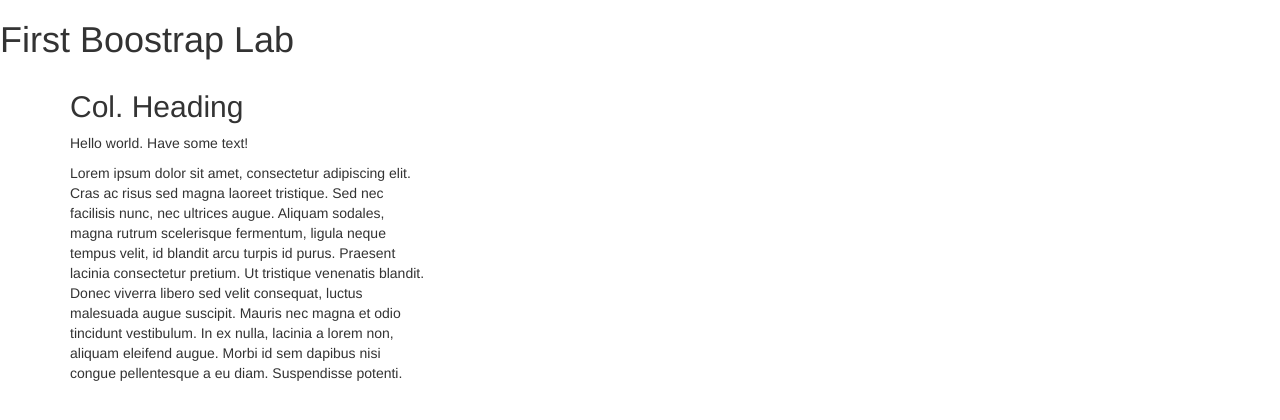
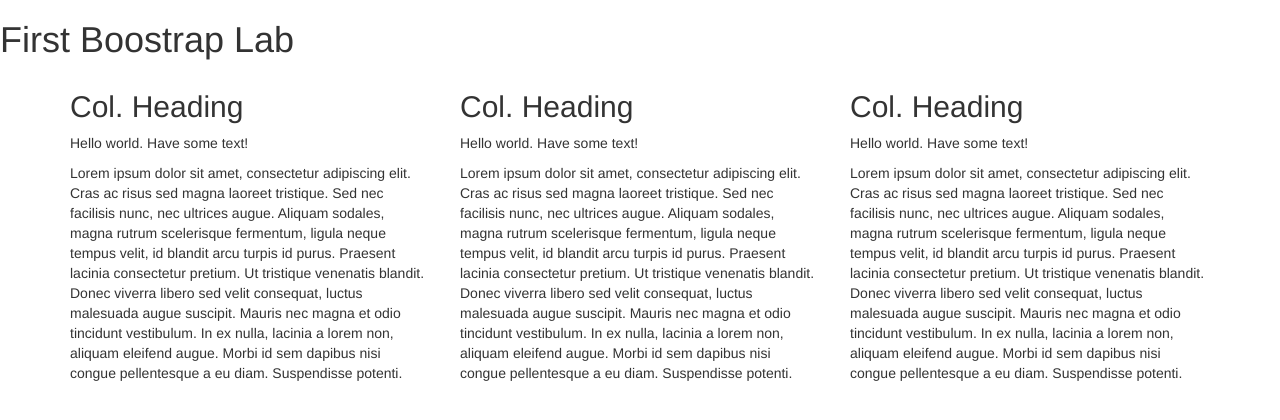
Before and after one commit to gwang1210/first-bs-demo, a plain HTML site: page index.html in a window 1280 px wide. Drawn offline with nearby package versions, Linux system fonts and the light colour scheme.

Commit message:
Update index.html

```diff
--- a/index.html
+++ b/index.html
@@ -21,8 +21,22 @@
     <h1>First Boostrap Lab</h1>
 
     <div class="container">
-      <div class="row">
+     <div class="row">
         <div class="col-md-4">
+      <h2>Col. Heading</h2>
+      <p>Hello world. Have some text!</p>
+      <p>
+        Lorem ipsum dolor sit amet, consectetur adipiscing elit. Cras ac risus sed magna laoreet tristique. Sed nec facilisis nunc, nec ultrices augue. Aliquam sodales, magna rutrum scelerisque fermentum, ligula neque tempus velit, id blandit arcu turpis id purus. Praesent lacinia consectetur pretium. Ut tristique venenatis blandit. Donec viverra libero sed velit consequat, luctus malesuada augue suscipit. Mauris nec magna et odio tincidunt vestibulum. In ex nulla, lacinia a lorem non, aliquam eleifend augue. Morbi id sem dapibus nisi congue pellentesque a eu diam. Suspendisse potenti.
+      </p>
+    </div>
+     <div class="col-md-4">
+      <h2>Col. Heading</h2>
+      <p>Hello world. Have some text!</p>
+      <p>
+        Lorem ipsum dolor sit amet, consectetur adipiscing elit. Cras ac risus sed magna laoreet tristique. Sed nec facilisis nunc, nec ultrices augue. Aliquam sodales, magna rutrum scelerisque fermentum, ligula neque tempus velit, id blandit arcu turpis id purus. Praesent lacinia consectetur pretium. Ut tristique venenatis blandit. Donec viverra libero sed velit consequat, luctus malesuada augue suscipit. Mauris nec magna et odio tincidunt vestibulum. In ex nulla, lacinia a lorem non, aliquam eleifend augue. Morbi id sem dapibus nisi congue pellentesque a eu diam. Suspendisse potenti.
+      </p>
+    </div>
+     <div class="col-md-4">
       <h2>Col. Heading</h2>
       <p>Hello world. Have some text!</p>
       <p>
```
